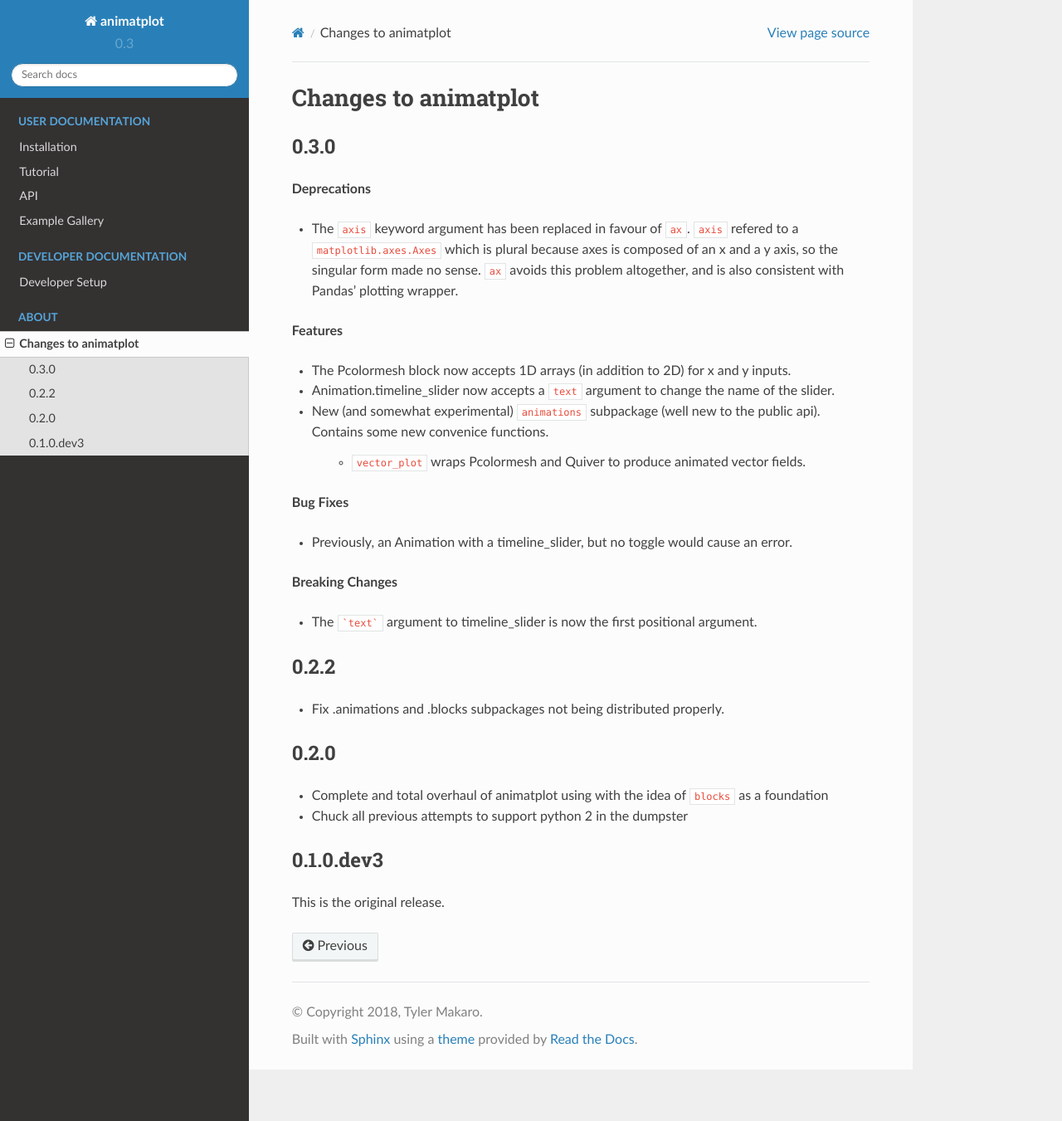
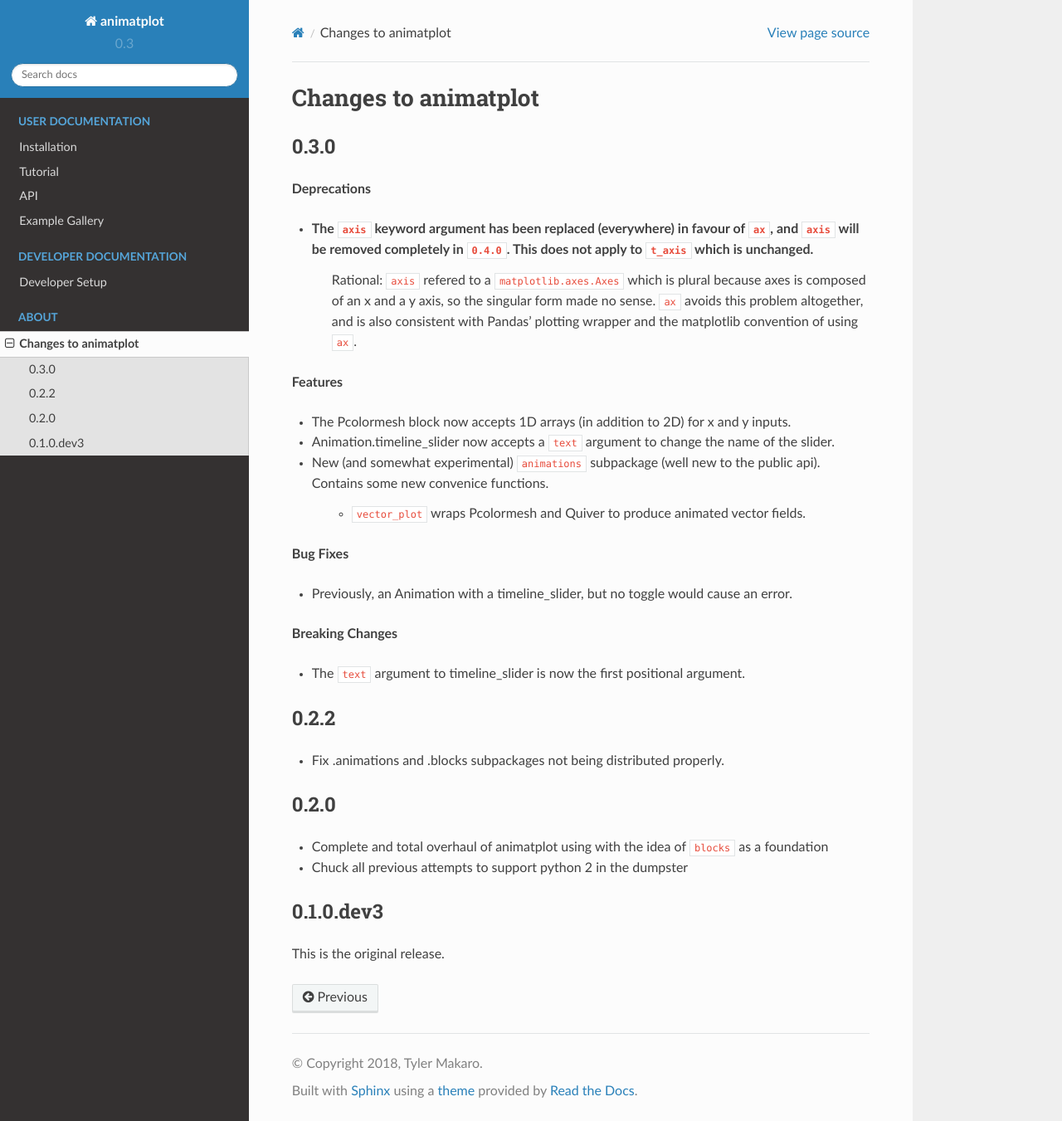
Before and after one commit to t-makaro/animatplot, a Sphinx documentation site: the page built from docs/source/changelog.rst, in a window 1280 px wide and 1351 px high. Shown: the whole window at 83% size. Built offline with Sphinx 7.4.7 and the Read the Docs theme 2.0.0, drawn with Linux system fonts in a browser that asks for light colours.

Commit message:
finish updating docs

````diff
--- a/docs/source/changelog.rst
+++ b/docs/source/changelog.rst
@@ -6,7 +6,10 @@ Changes to animatplot
 
 **Deprecations**
 
-- The ``axis`` keyword argument has been replaced in favour of ``ax``. ``axis`` refered to a ``matplotlib.axes.Axes`` which is plural because axes is composed of an x and a y axis, so the singular form made no sense. ``ax`` avoids this problem altogether, and is also consistent with Pandas' plotting wrapper.
+- The ``axis`` keyword argument has been replaced (everywhere) in favour of ``ax``, and ``axis`` will be removed completely in ``0.4.0``. This does not apply to ``t_axis`` which is unchanged.
+    Rational:
+    ``axis`` refered to a ``matplotlib.axes.Axes`` which is plural because axes is composed of an x and a y axis, so the singular form made no sense.
+    ``ax`` avoids this problem altogether, and is also consistent with Pandas' plotting wrapper and the matplotlib convention of using ``ax``.
 
 **Features**
 
@@ -22,7 +25,7 @@ Changes to animatplot
 
 **Breaking Changes**
 
-- The ```text``` argument to timeline_slider is now the first positional argument.
+- The ``text`` argument to timeline_slider is now the first positional argument.
 
 0.2.2
 -----
````
Also changed, not shown: docs/source/tutorial/blocks.ipynb, docs/source/tutorial/controls.ipynb, docs/source/tutorial/images/controls.gif.
